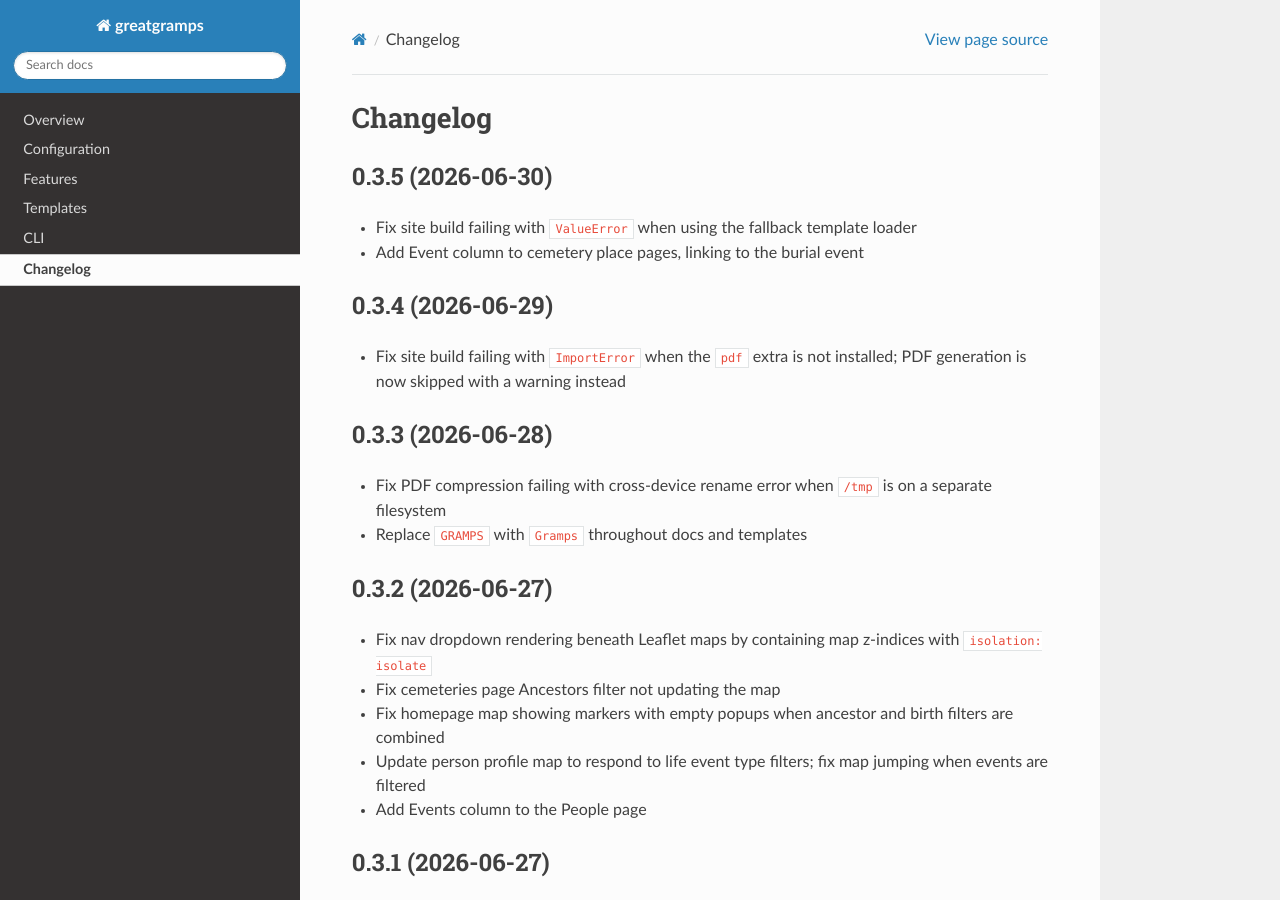
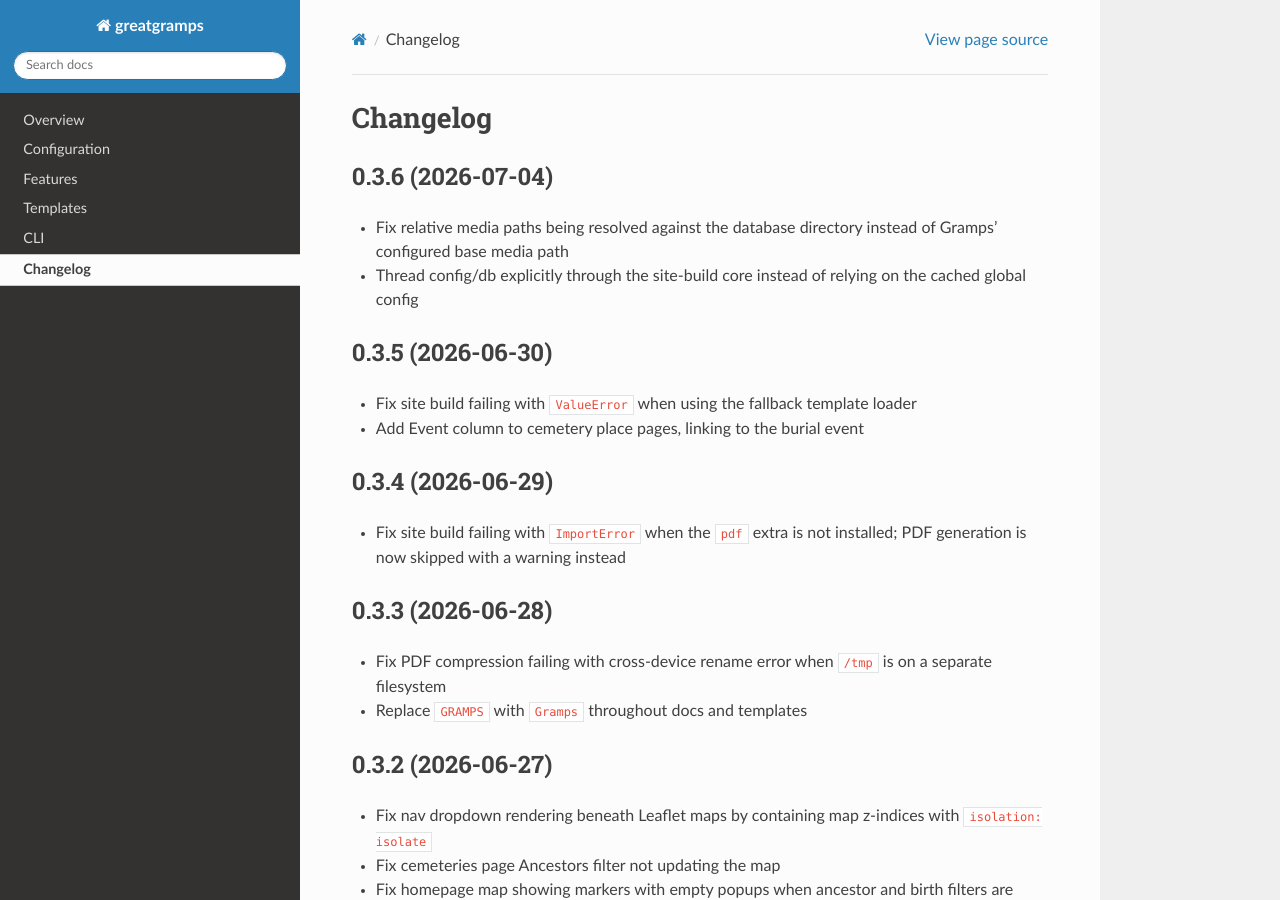
Before and after one commit to bennuttall/greatgramps, a Sphinx documentation site: the page built from docs/changelog/index.rst, in a window 1280 px wide and 900 px high. Built offline with Sphinx 7.4.7 and the Read the Docs theme 3.1.0, drawn with Linux system fonts in a browser that asks for light colours; pages that are not in the unit, such as notebooks, are missing from menus.

Commit message:
Release 0.3.6

```diff
--- a/docs/changelog/index.rst
+++ b/docs/changelog/index.rst
@@ -1,6 +1,14 @@
 =========
 Changelog
 =========
+
+0.3.6 (2026-07-04)
+==================
+
+* Fix relative media paths being resolved against the database directory instead of Gramps'
+  configured base media path
+* Thread config/db explicitly through the site-build core instead of relying on the cached global
+  config
 
 0.3.5 (2026-06-30)
 ==================
--- a/docs/conf.py
+++ b/docs/conf.py
@@ -1,7 +1,7 @@
 from datetime import datetime
 
 
-greatgramps_version = "0.3.5"
+greatgramps_version = "0.3.6"
 
 project = "greatgramps"
 version = greatgramps_version
--- a/pyproject.toml
+++ b/pyproject.toml
@@ -1,6 +1,6 @@
 [project]
 name = "greatgramps"
-version = "0.3.5"
+version = "0.3.6"
 description = "Family tree static site generator for Gramps databases"
 authors = [
     { name = "Ben Nuttall", email = "ben@bennuttall.com" }
```
